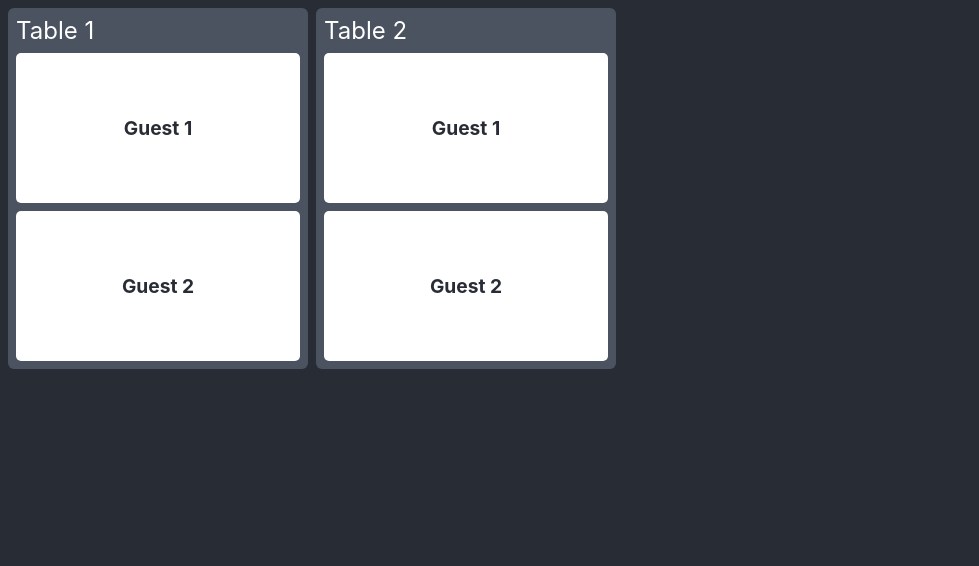
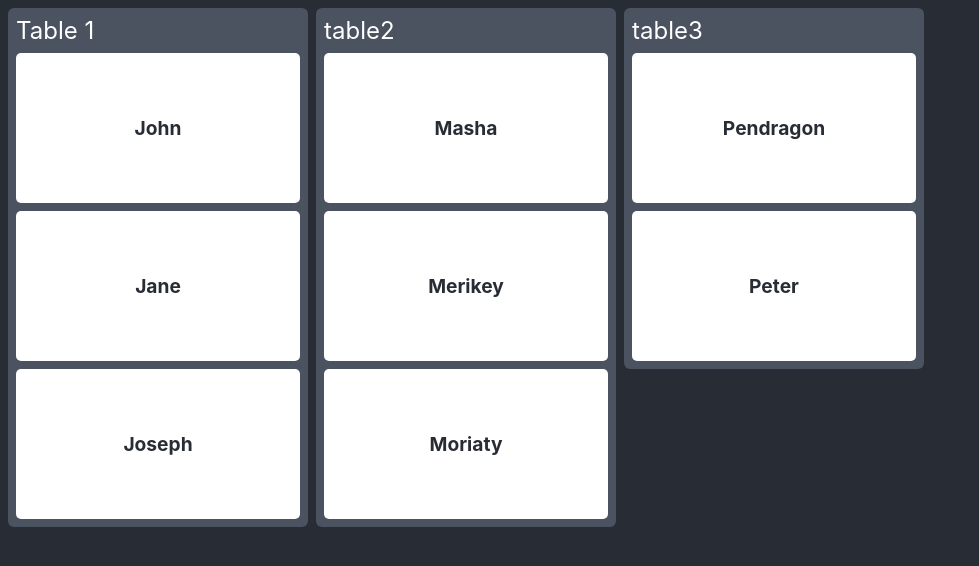
Before and after one commit to ajay0006/drag-n-drop-wp, a React (Create React App) app: page / in a window 1280 px wide. Shown: the top 566 px of the page, without its empty margins (0-979 px from the left). Built offline with nearby package versions, Linux system fonts and the light colour scheme; the HTML template or start-up script is replaced by a standard one.

Commit message:
created mapping condition for each guest per table

```diff
--- a/src/App.js
+++ b/src/App.js
@@ -1,36 +1,18 @@
 import './App.css';
+import Table from "./Components/Table/Table";
+import {Data} from "./Assets/data";
 
 function App() {
     return (
         <div className="App">
             <header className='App-header'>
                 <div className='drag-n-drop'>
-                    <div className='dnd-table-group'>
-                        <div className='group-title'>Table 1</div>
-                        <div className='dnd-item'>
-                            <di>
-                                <p>Guest 1</p>
-                            </di>
-                        </div>
-                        <div className='dnd-item'>
-                            <di>
-                                <p>Guest 2</p>
-                            </di>
-                        </div>
-                    </div>
-                    <div className='dnd-table-group'>
-                        <div className='group-title'>Table 2</div>
-                        <div className='dnd-item'>
-                            <di>
-                                <p>Guest 1</p>
-                            </di>
-                        </div>
-                        <div className='dnd-item'>
-                            <di>
-                                <p>Guest 2</p>
-                            </di>
-                        </div>
-                    </div>
+                    {Data.map((table, tableIndex) =>
+                        <Table key={tableIndex} {...table} />
+                    )
+                    }
+                    {/*<Table/>*/}
+                    {/*<Table />*/}
                 </div>
 
             </header>
--- /dev/null
+++ b/src/Assets/data.js
@@ -0,0 +1,60 @@
+export const Data =
+    [
+        {
+            table: "Table 1", Guests:
+                [
+                    {
+                        name: "John",
+                        Sex: 'M',
+                        Tag: 'Groom'
+                    },
+                    {
+                        name: "Jane",
+                        Sex: 'F',
+                        Tag: 'Groom'
+                    },
+                    {
+                        name: "Joseph",
+                        Sex: 'F',
+                        Tag: 'Groom'
+                    }
+                ],
+        },
+        {
+            table: "table2", Guests:
+                [
+                    {
+                        name: "Masha",
+                        Sex: 'M',
+                        Tag: 'Bride'
+                    },
+                    {
+                        name: "Merikey",
+                        Sex: 'F',
+                        Tag: 'Bride'
+                    },
+                    {
+                        name: "Moriaty",
+                        Sex: 'F',
+                        Tag: 'Bride'
+                    }
+                ],
+        },
+        {
+            table: 'table3', Guests:
+                [
+                    {
+                        name: "Pendragon",
+                        Sex: 'M',
+                        Tag: 'Groom'
+                    },
+                    {
+                        name: "Peter",
+                        Sex: 'F',
+                        Tag: 'Groom'
+                    }
+                ]
+        }
+    ]
+
+let test = [{'a': []}, {'b': []}, {'c': []}]
--- a/src/Components/Guest/Guest.js
+++ b/src/Components/Guest/Guest.js
@@ -0,0 +1,9 @@
+export default function Guest({name, handleDragStart}) {
+    return (
+        <div onDragStart={handleDragStart} draggable className='dnd-item'>
+            <div>
+                <p>{name}</p>
+            </div>
+        </div>
+    )
+}
--- a/src/Components/Table/Table.js
+++ b/src/Components/Table/Table.js
@@ -0,0 +1,21 @@
+import Guest from "../Guest/Guest";
+import {useState} from "react";
+
+
+export default function Table({...table}) {
+    const [tableData, setTableData] = useState(table)
+
+
+    const handleDragStart = (e) => {
+        console.log('drag starting')
+    }
+    return (
+        <div className='dnd-table-group'>
+            <div className='group-title'> {table.table}</div>
+            { tableData.Guests.map((tableGuest, tableGuestIndex) =>
+                <Guest key={tableGuestIndex} {...tableGuest} handleDragStart = {handleDragStart}/>
+            )
+            }
+        </div>
+    )
+}
```
